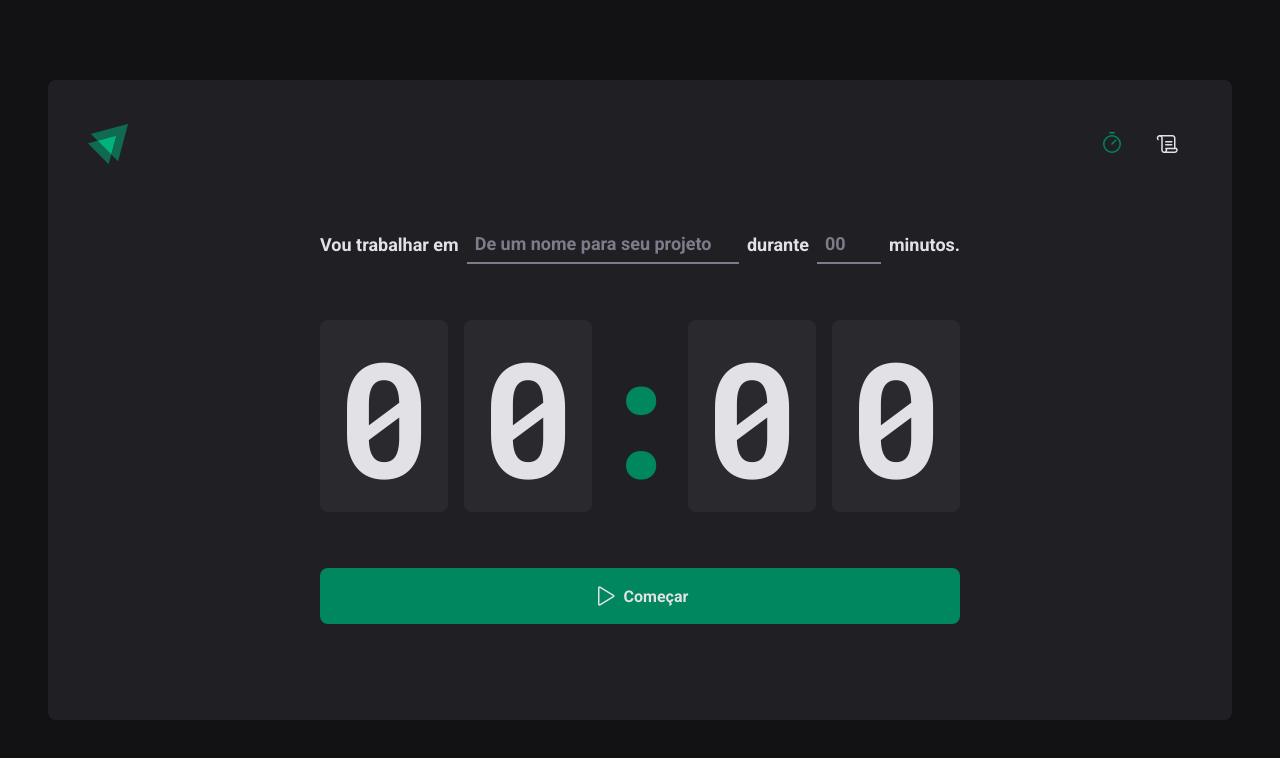
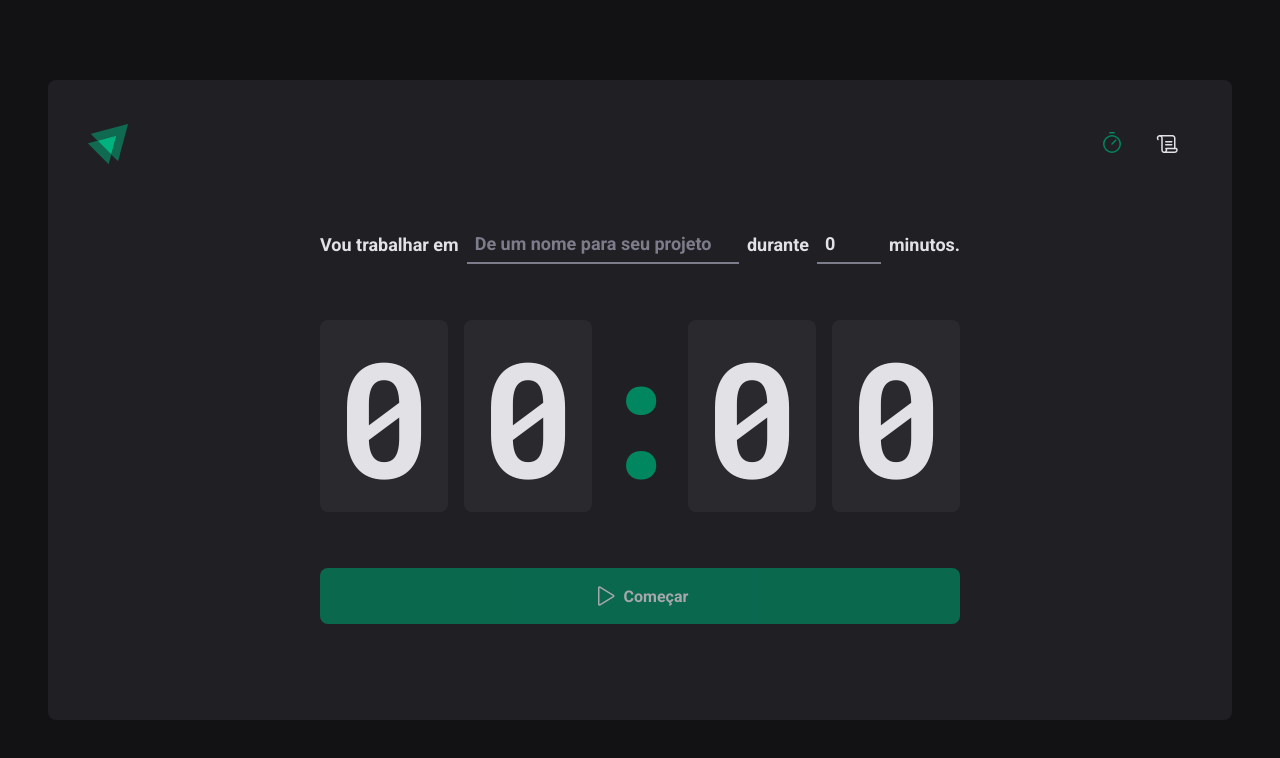
Before and after one commit to fsanntiago/timer-reactjs, a React (Vite) app: page / in a window 1280 px wide. Shown: the top 758 px of the page. Built offline with nearby package versions, Linux system fonts and the light colour scheme.

Commit message:
feat: add hookform

```diff
--- a/package.json
+++ b/package.json
@@ -10,11 +10,14 @@
     "preview": "vite preview"
   },
   "dependencies": {
+    "@hookform/resolvers": "^3.3.4",
     "phosphor-react": "^1.4.1",
     "react": "^18.2.0",
     "react-dom": "^18.2.0",
+    "react-hook-form": "^7.51.3",
     "react-router-dom": "^6.23.0",
-    "styled-components": "^6.1.8"
+    "styled-components": "^6.1.8",
+    "zod": "^3.23.5"
   },
   "devDependencies": {
     "@rocketseat/eslint-config": "^2.2.2",
--- a/src/pages/Home/index.tsx
+++ b/src/pages/Home/index.tsx
@@ -1,4 +1,7 @@
 import { Play } from 'phosphor-react'
+import { useForm } from 'react-hook-form'
+import { zodResolver } from '@hookform/resolvers/zod'
+
 import {
   CountdownContainer,
   FormContainer,
@@ -8,11 +11,38 @@
   StartCountdownButton,
   TaskInput,
 } from './styles'
+import { z } from 'zod'
+
+const newCycleFormValidationSchema = z.object({
+  task: z.string().min(1, 'Informe a tarefa'),
+  minutesAmount: z
+    .number()
+    .min(5, 'O ciclo precisa se de no mínimo 5 minutos')
+    .max(60, 'O ciclo precisa se de no máximo 60 minutos'),
+})
+
+type NewCycleFormData = z.infer<typeof newCycleFormValidationSchema>
 
 export function Home() {
+  const { register, handleSubmit, watch, reset } = useForm<NewCycleFormData>({
+    resolver: zodResolver(newCycleFormValidationSchema),
+    defaultValues: {
+      task: '',
+      minutesAmount: 0,
+    },
+  })
+
+  function handleCreateNewCycle(data: any) {
+    console.log(data)
+    reset()
+  }
+
+  const task = watch('task')
+  const isSubmitDisabled = !task
+
   return (
     <HomeContainer>
-      <form action="">
+      <form onSubmit={handleSubmit(handleCreateNewCycle)} action="">
         <FormContainer>
           <label htmlFor="task">Vou trabalhar em</label>
           <TaskInput
@@ -20,6 +50,7 @@
             type="text"
             placeholder="De um nome para seu projeto"
             list="task-suggestions"
+            {...register('task')}
           />
           <datalist id="task-suggestions">
             <option value="Oi"></option>
@@ -35,6 +66,7 @@
             step={5}
             min={5}
             max={60}
+            {...register('minutesAmount', { valueAsNumber: true })}
           />
 
           <span>minutos.</span>
@@ -48,7 +80,7 @@
           <span>0</span>
         </CountdownContainer>
 
-        <StartCountdownButton type="submit">
+        <StartCountdownButton type="submit" disabled={isSubmitDisabled}>
           <Play size={24} />
           Começar
         </StartCountdownButton>
```
Also changed, not shown: 1 other file (tests, documents, lock files or other folders).
